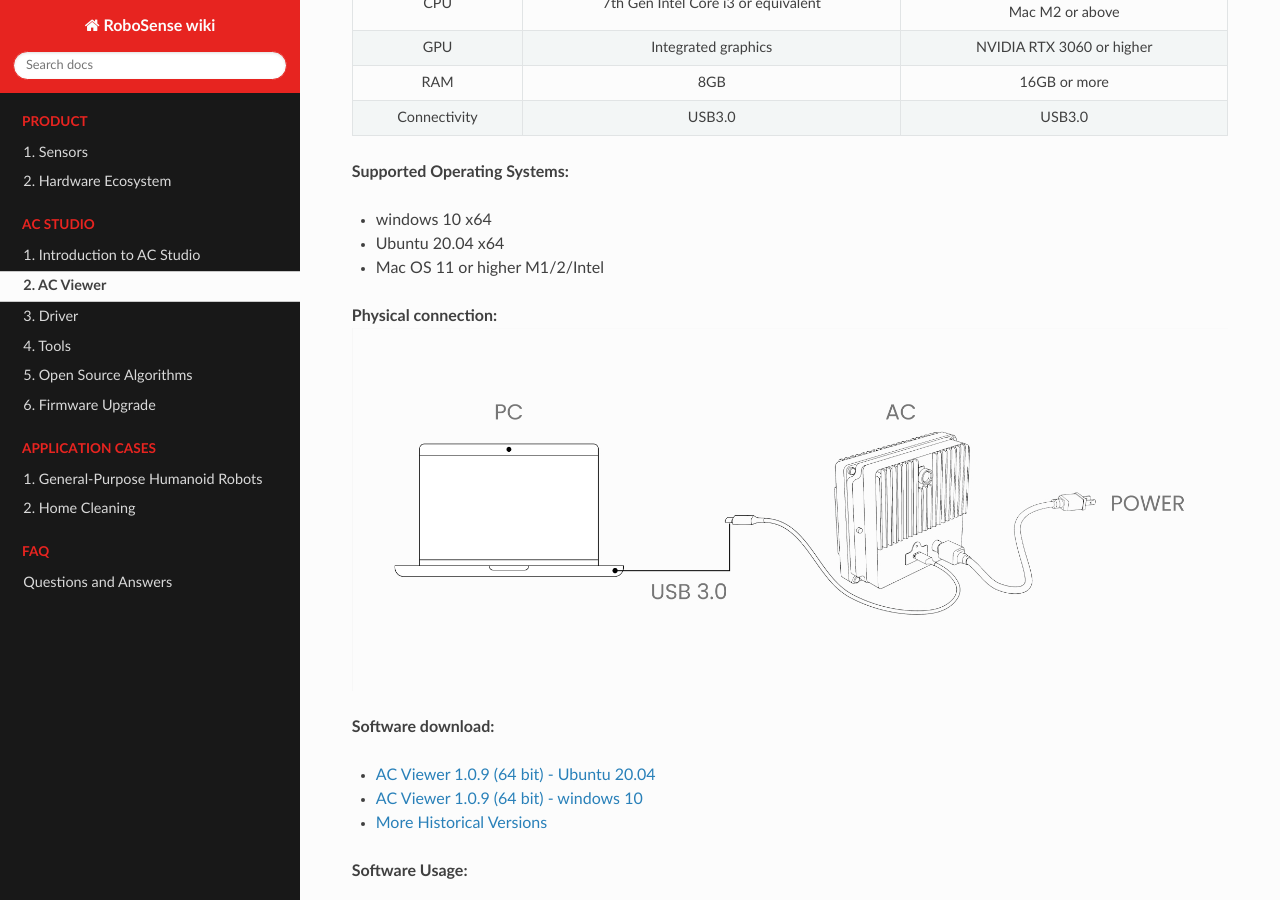
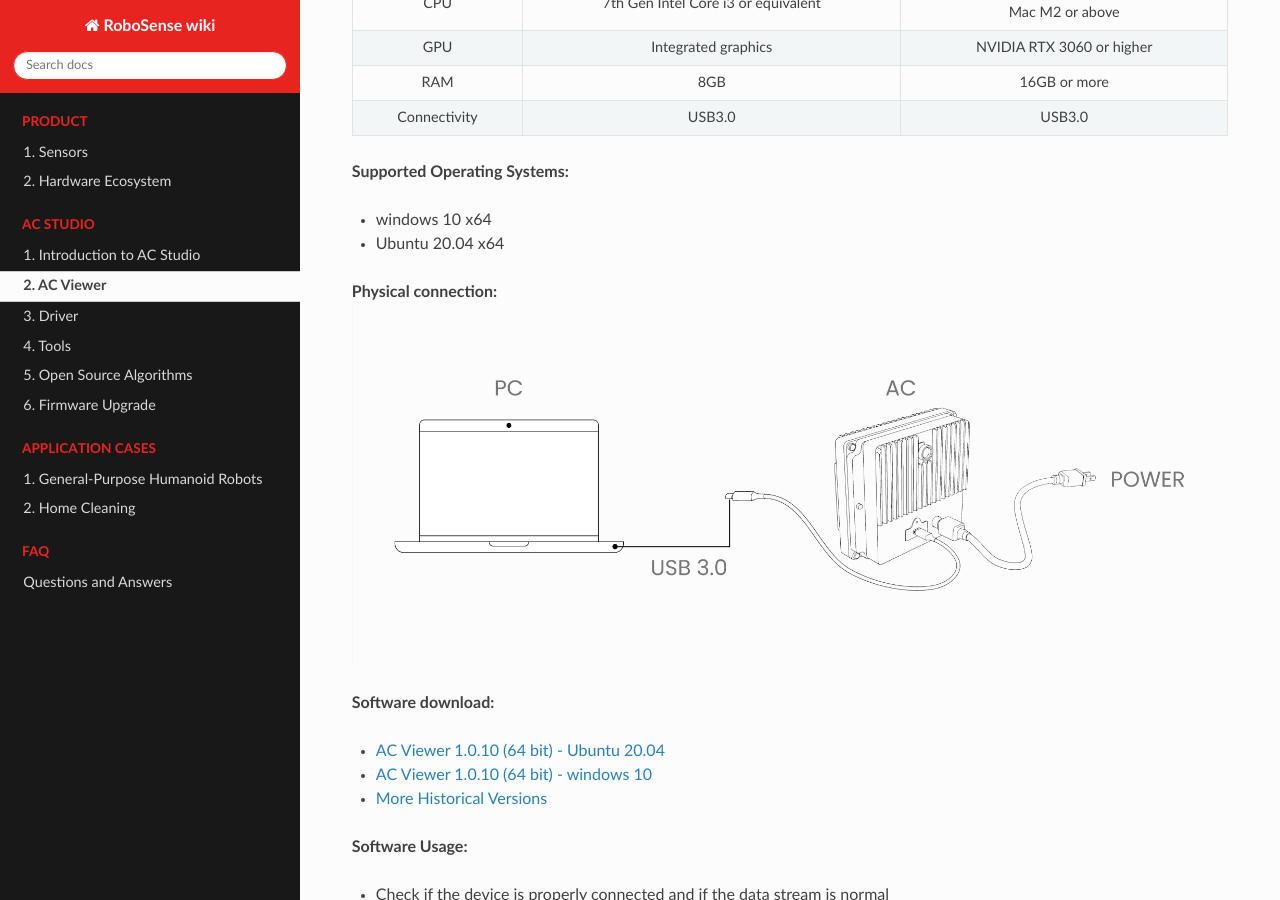
Before and after one commit to RoboSense-Robotics/robosense_ac_wiki_en, a Sphinx documentation site: the page built from source/ac_studio/ac_viewer.md, in a window 1280 px wide and 900 px high, scrolled down 531 px. Built offline with Sphinx 7.4.7 and the Read the Docs theme 3.1.0, drawn with Linux system fonts in a browser that asks for light colours; pages that are not in the unit, such as notebooks, are missing from menus.

Commit message:
AC Viewer 1.0.10 download link

```diff
--- a/source/ac_studio/ac_viewer.md
+++ b/source/ac_studio/ac_viewer.md
@@ -2,6 +2,7 @@
 
 AC Viewer is a software designed specifically for Active Camera, which can be used to display real-time data (including point clouds, images, etc.) from all Active Cameras connected to the computer.
 Through AC Viewer, users can easily view, record, and store sensor data for later use.
+
 
 **Hardware preparation:**
 - Active Camera x 1
@@ -9,8 +10,8 @@
 - data cable
 - PC x 1
 
+
 **PC configuration:**
-
 <table class="docutils align-default" style="width: 100%;">
     <tbody>
         <tr class="row-even centered-table-text">
@@ -41,18 +42,19 @@
     </tbody>
 </table>
 
+
 **Supported Operating Systems:**
 - windows 10 x64
 - Ubuntu 20.04 x64
-- Mac OS 11 or higher M1/2/Intel
+
 
 **Physical connection:**
 ![图片alt](../image/output.png)
 
 
 **Software download:**
-- [AC Viewer 1.0.9 (64 bit) - Ubuntu 20.04](https://cdn.robosense.cn/AC_wiki/AcViewer_Linux_x86_64_release_1.0.9.deb)
-- [AC Viewer 1.0.9 (64 bit) - windows 10](https://cdn.robosense.cn/AC_wiki/AcViewer_Win_x86_64_release_1.0.9.exe)
+- [AC Viewer 1.0.10 (64 bit) - Ubuntu 20.04](https://cdn.robosense.cn/ACViewer%20Release/AcViewer_Linux_x86_64_release_1.0.10.deb)
+- [AC Viewer 1.0.10 (64 bit) - windows 10](https://cdn.robosense.cn/ACViewer%20Release/AcViewer_Win_x86_64_release_1.0.10.exe)
 - [More Historical Versions](https://github.com/RoboSense-Robotics/.github/blob/main/profile/acview_download_link.md)
 
 
```
